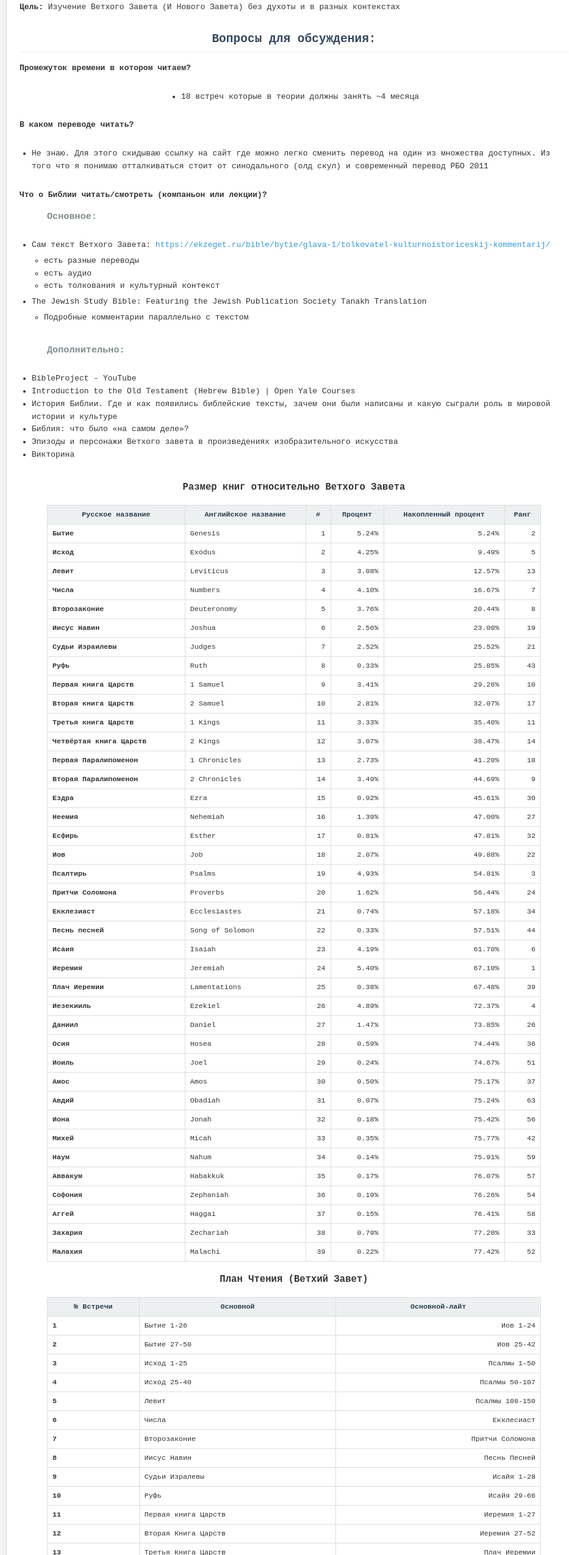
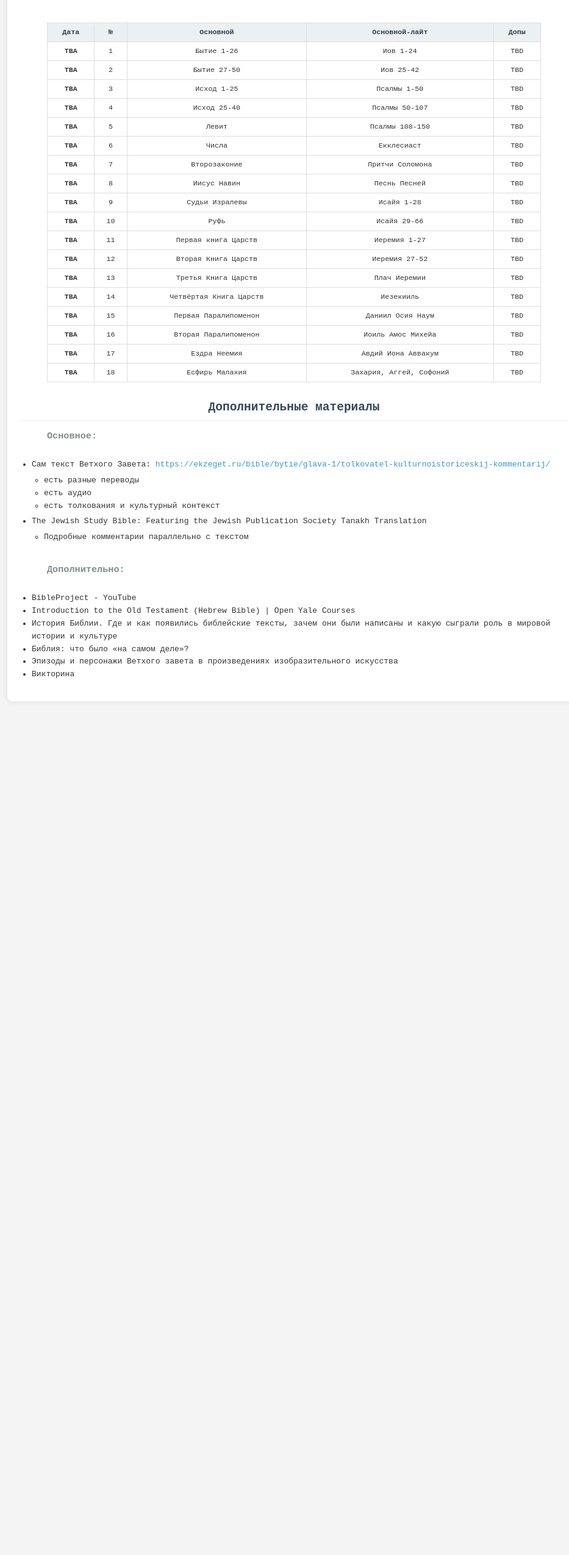
Before and after one commit to tgadeliya/readings, a plain HTML site: page index.html in a window 1280 px wide. Shown: the part 103-2653 px from the top of the page at 61% size, without its empty margins (158-1091 px from the left). After the commit the page ends 1273 px from the top, so only its background shows below. Drawn offline with Linux system fonts and the light colour scheme.

Commit message:
Update layout

```diff
--- a/index.html
+++ b/index.html
@@ -3,28 +3,48 @@
 <head>
     <meta charset="UTF-8">
     <meta name="viewport" content="width=device-width, initial-scale=1.0">
-    <title>Лето с Ветхим Заветом</title>
+    <title>Читаем Ветхий Завет</title>
     <link rel="stylesheet" href="style.css">
 </head>
 <body>
     <div class="container">
-        <h1>Лето с Ветхим Заветом</h1>
+        <h1>Читаем Ветхий Завет</h1>
+        &nbsp
+        <div class="table-caption"></div>
+        <table>
+            <thead>
+                <tr>
+                    <th>Дата</th>
+                    <th>№</th>
+                    <th>Основной</th>
+                    <th>Основной-лайт</th>
+                    <th>Допы</th>
+                </tr>
+            </thead>
+            <tbody>
+                <tr><td>TBA</td><td>1</td><td>Бытие 1-26</td><td>Иов 1-24</td><td>TBD</td></tr>
+                <tr><td>TBA</td><td>2</td><td>Бытие 27-50</td><td>Иов 25-42</td><td>TBD</td></tr>
+                <tr><td>TBA</td><td>3</td><td>Исход 1-25</td><td>Псалмы 1-50</td><td>TBD</td></tr>
+                <tr><td>TBA</td><td>4</td><td>Исход 25-40</td><td>Псалмы 50-107</td><td>TBD</td></tr>
+                <tr><td>TBA</td><td>5</td><td>Левит</td><td>Псалмы 108-150</td><td>TBD</td></tr>
+                <tr><td>TBA</td><td>6</td><td>Числа</td><td>Екклесиаст</td><td>TBD</td></tr>
+                <tr><td>TBA</td><td>7</td><td>Второзаконие</td><td>Притчи Соломона</td><td>TBD</td></tr>
+                <tr><td>TBA</td><td>8</td><td>Иисус Навин</td><td>Песнь Песней</td><td>TBD</td></tr>
+                <tr><td>TBA</td><td>9</td><td>Судьи Изралевы</td><td>Исайя 1-28</td><td>TBD</td></tr>
+                <tr><td>TBA</td><td>10</td><td>Руфь</td><td>Исайя 29-66</td><td>TBD</td></tr>
+                <tr><td>TBA</td><td>11</td><td>Первая книга Царств</td><td>Иеремия 1-27</td><td>TBD</td></tr>
+                <tr><td>TBA</td><td>12</td><td>Вторая Книга Царств</td><td>Иеремия 27-52</td><td>TBD</td></tr>
+                <tr><td>TBA</td><td>13</td><td>Третья Книга Царств</td><td>Плач Иеремии</td><td>TBD</td></tr>
+                <tr><td>TBA</td><td>14</td><td>Четвёртая Книга Царств</td><td>Иезекииль</td><td>TBD</td></tr>
+                <tr><td>TBA</td><td>15</td><td>Первая Паралипоменон</td><td>Даниил Осия Наум</td><td>TBD</td></tr>
+                <tr><td>TBA</td><td>16</td><td>Вторая Паралипоменон</td><td>Иоиль Амос Михейа</td><td>TBD</td></tr>
+                <tr><td>TBA</td><td>17</td><td>Ездра Неемия</td><td>Авдий Иона Аввакум</td><td>TBD</td></tr>
+                <tr><td>TBA</td><td>18</td><td>Есфирь Малахия</td><td>Захария, Аггей, Софоний</td><td>TBD</td></tr>
+            </tbody>
+        </table>
 
-        <p><strong>Цель:</strong> Изучение Ветхого Завета (И Нового Завета) без духоты и в разных контекстах</p>
 
-        <h2>Вопросы для обсуждения:</h2>
-
-        <p><strong>Промежуток времени в котором читаем?</strong></p>
-        <ul>
-            <li>18 встреч которые в теории должны занять ~4 месяца</li>
-        </ul>
-
-        <p><strong>В каком переводе читать?</strong></p>
-        <ul>
-            <li>Не знаю. Для этого скидываю ссылку на сайт где можно легко сменить перевод на один из множества доступных. Из того что я понимаю отталкиваться стоит от cинодального (олд скул) и современный перевод РБО 2011</li>
-        </ul>
-
-        <p><strong>Что о Библии читать/смотреть (компаньон или лекции)?</strong></p>
+        <h2>Дополнительные материалы</h2>
         <h3>Основное:</h3>
         <ul>
             <li>Сам текст Ветхого Завета: <a href="https://ekzeget.ru/bible/bytie/glava-1/tolkovatel-kulturnoistoriceskij-kommentarij/" target="_blank">https://ekzeget.ru/bible/bytie/glava-1/tolkovatel-kulturnoistoriceskij-kommentarij/</a>
@@ -51,7 +71,7 @@
             <li>Викторина</li>
         </ul>
 
-        <div class="table-caption">Размер книг относительно Ветхого Завета</div>
+        <!-- <div class="table-caption">Размер книг относительно Ветхого Завета</div>
         <table>
             <thead>
                 <tr>
@@ -104,38 +124,7 @@
                 <tr><td>Захария</td><td>Zechariah</td><td>38</td><td>0.79%</td><td>77.20%</td><td>33</td></tr>
                 <tr><td>Малахия</td><td>Malachi</td><td>39</td><td>0.22%</td><td>77.42%</td><td>52</td></tr>
             </tbody>
-        </table>
-
-        <div class="table-caption">План Чтения (Ветхий Завет)</div>
-        <table>
-            <thead>
-                <tr>
-                    <th>№ Встречи</th>
-                    <th>Основной</th>
-                    <th>Основной-лайт</th>
-                </tr>
-            </thead>
-            <tbody>
-                <tr><td>1</td><td>Бытие 1-26</td><td>Иов 1-24</td></tr>
-                <tr><td>2</td><td>Бытие 27-50</td><td>Иов 25-42</td></tr>
-                <tr><td>3</td><td>Исход 1-25</td><td>Псалмы 1-50</td></tr>
-                <tr><td>4</td><td>Исход 25-40</td><td>Псалмы 50-107</td></tr>
-                <tr><td>5</td><td>Левит</td><td>Псалмы 108-150</td></tr>
-                <tr><td>6</td><td>Числа</td><td>Екклесиаст</td></tr>
-                <tr><td>7</td><td>Второзаконие</td><td>Притчи Соломона</td></tr>
-                <tr><td>8</td><td>Иисус Навин</td><td>Песнь Песней</td></tr>
-                <tr><td>9</td><td>Судьи Изралевы</td><td>Исайя 1-28</td></tr>
-                <tr><td>10</td><td>Руфь</td><td>Исайя 29-66</td></tr>
-                <tr><td>11</td><td>Первая книга Царств</td><td>Иеремия 1-27</td></tr>
-                <tr><td>12</td><td>Вторая Книга Царств</td><td>Иеремия 27-52</td></tr>
-                <tr><td>13</td><td>Третья Книга Царств</td><td>Плач Иеремии</td></tr>
-                <tr><td>14</td><td>Четвёртая Книга Царств</td><td>Иезекииль</td></tr>
-                <tr><td>15</td><td>Первая Паралипоменон</td><td>Даниил Осия Наум</td></tr>
-                <tr><td>16</td><td>Вторая Паралипоменон</td><td>Иоиль Амос Михейа</td></tr>
-                <tr><td>17</td><td>Ездра Неемия</td><td>Авдий Иона Аввакум</td></tr>
-                <tr><td>18</td><td>Есфирь Малахия</td><td>Захария, Аггей, Софоний</td></tr>
-            </tbody>
-        </table>
+        </table> -->
     </div>
 </body>
 </html>
--- a/style.css
+++ b/style.css
@@ -57,11 +57,12 @@ table {
     margin: 20px auto;
     border-collapse: collapse;
     font-size: 0.9em; /* Slightly smaller for tables */
+    text-align: center;
 }
 th, td {
     border: 1px solid #ddd;
     padding: 8px;
-    text-align: left;
+    text-align: center;
 }
 th {
     background-color: #ecf0f1;
@@ -72,10 +73,11 @@ td:nth-child(1) { /* First column often an ID or name */
     font-weight: bold;
 }
 td:nth-child(n+3):nth-child(-n+6) { /* Numeric columns */
-    text-align: right;
+    text-align: center;
 }
 .table-caption {
     font-size: 1.2em;
     margin: 20px 0 10px 0;
     font-weight: bold;
+    text-align: center;
 }
```
